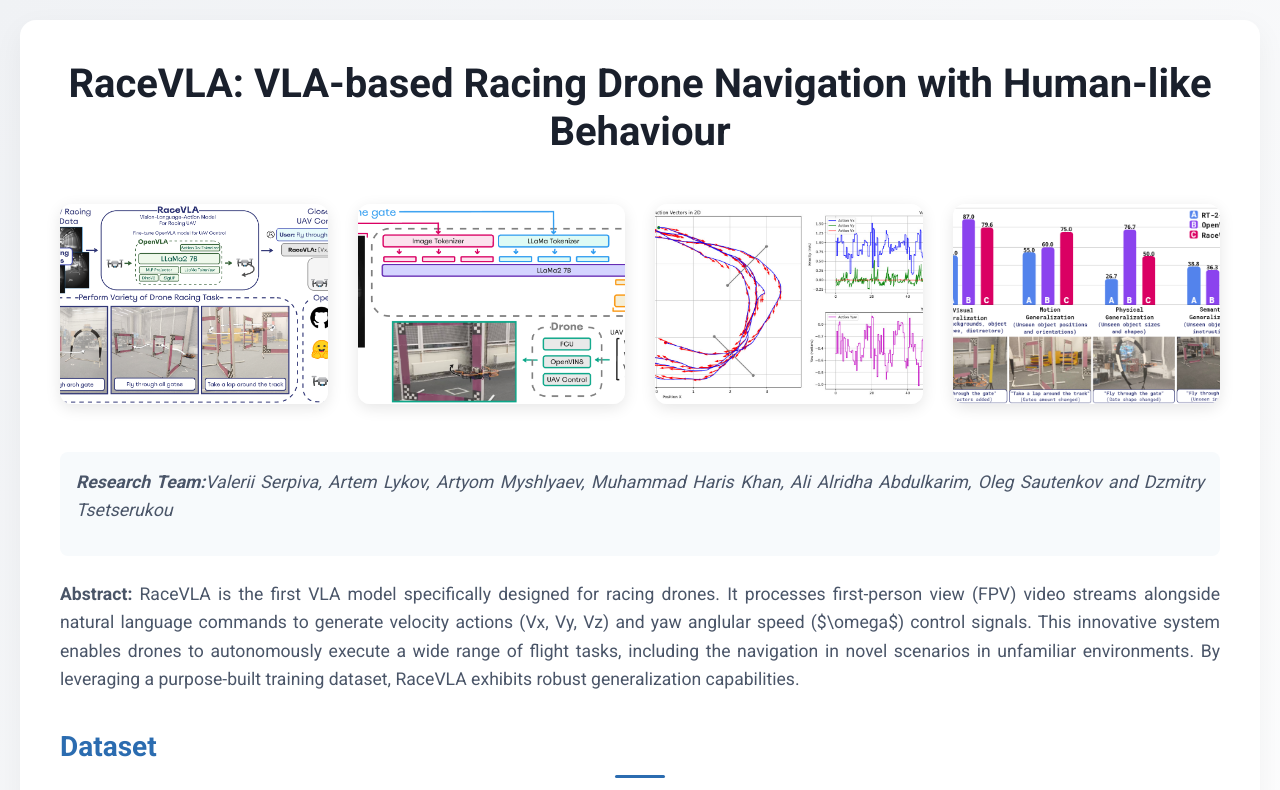
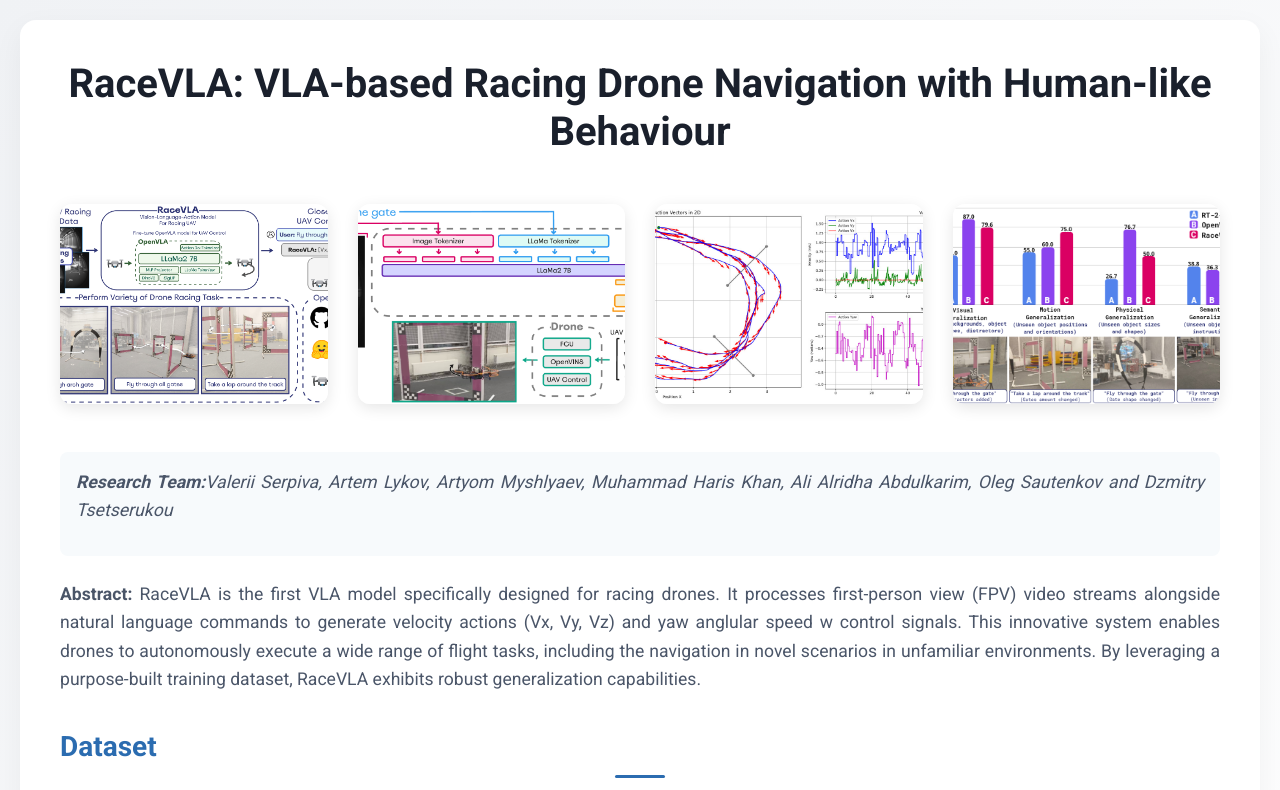
Before and after one commit to racevla/racevla.github.io, a plain HTML site: page index.html in a window 1280 px wide. Shown: the top 790 px of the page. Drawn offline with Linux system fonts and the light colour scheme.

Commit message:
Update index.html

```diff
--- a/index.html
+++ b/index.html
@@ -199,7 +199,7 @@
 
 
         <div class="abstract">
-            <p><strong>Abstract:</strong> RaceVLA is the first VLA model specifically designed for racing drones. It processes first-person view (FPV) video streams alongside natural language commands to generate velocity actions (Vx, Vy, Vz) and yaw anglular speed ($\omega$) control signals. This innovative system enables drones to autonomously execute a wide range of flight tasks, including the navigation in novel scenarios in unfamiliar environments. By leveraging a purpose-built training dataset, RaceVLA exhibits robust generalization capabilities. </p>
+            <p><strong>Abstract:</strong> RaceVLA is the first VLA model specifically designed for racing drones. It processes first-person view (FPV) video streams alongside natural language commands to generate velocity actions (Vx, Vy, Vz) and yaw anglular speed w control signals. This innovative system enables drones to autonomously execute a wide range of flight tasks, including the navigation in novel scenarios in unfamiliar environments. By leveraging a purpose-built training dataset, RaceVLA exhibits robust generalization capabilities. </p>
         </div>
 
         <h2>Dataset</h2>
```
